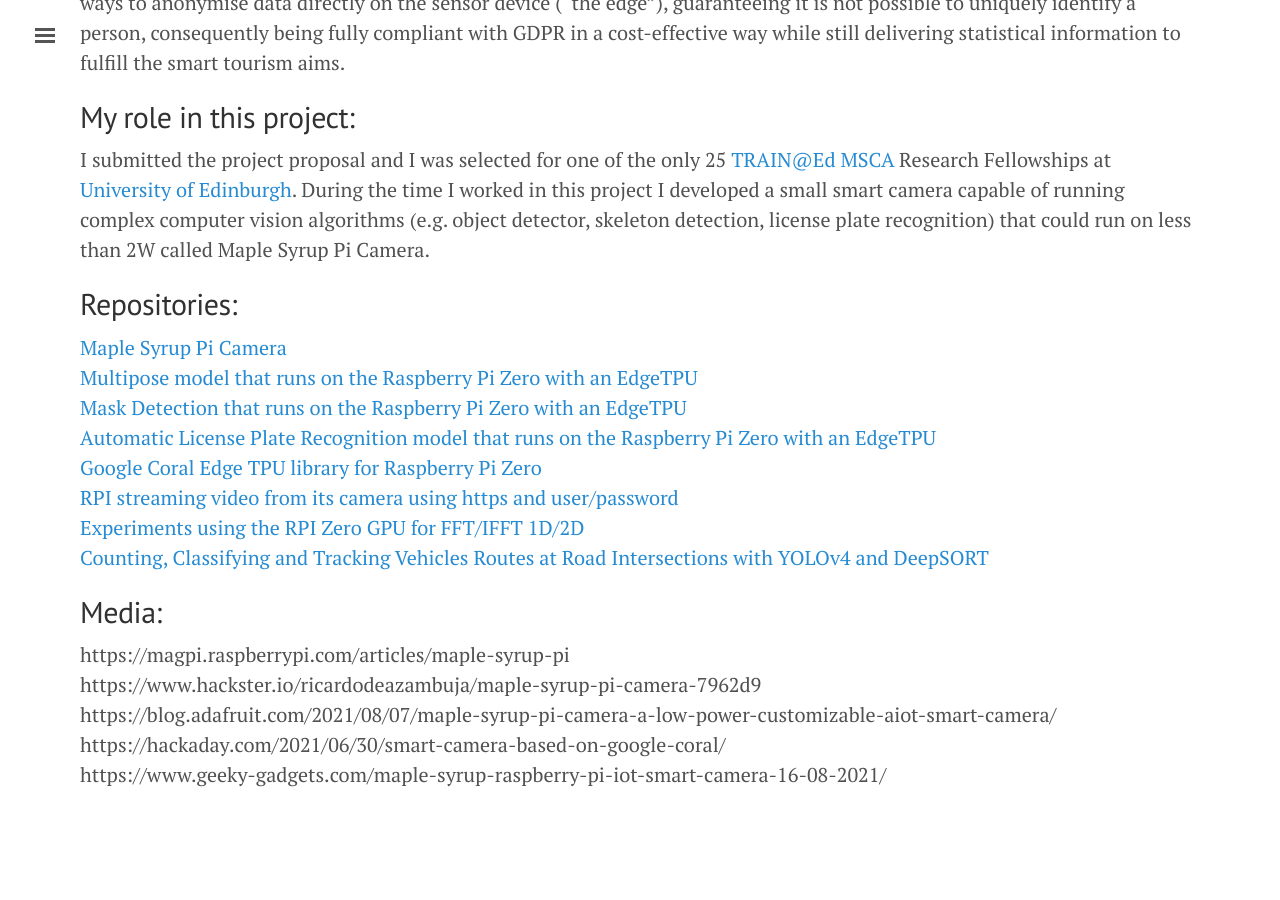
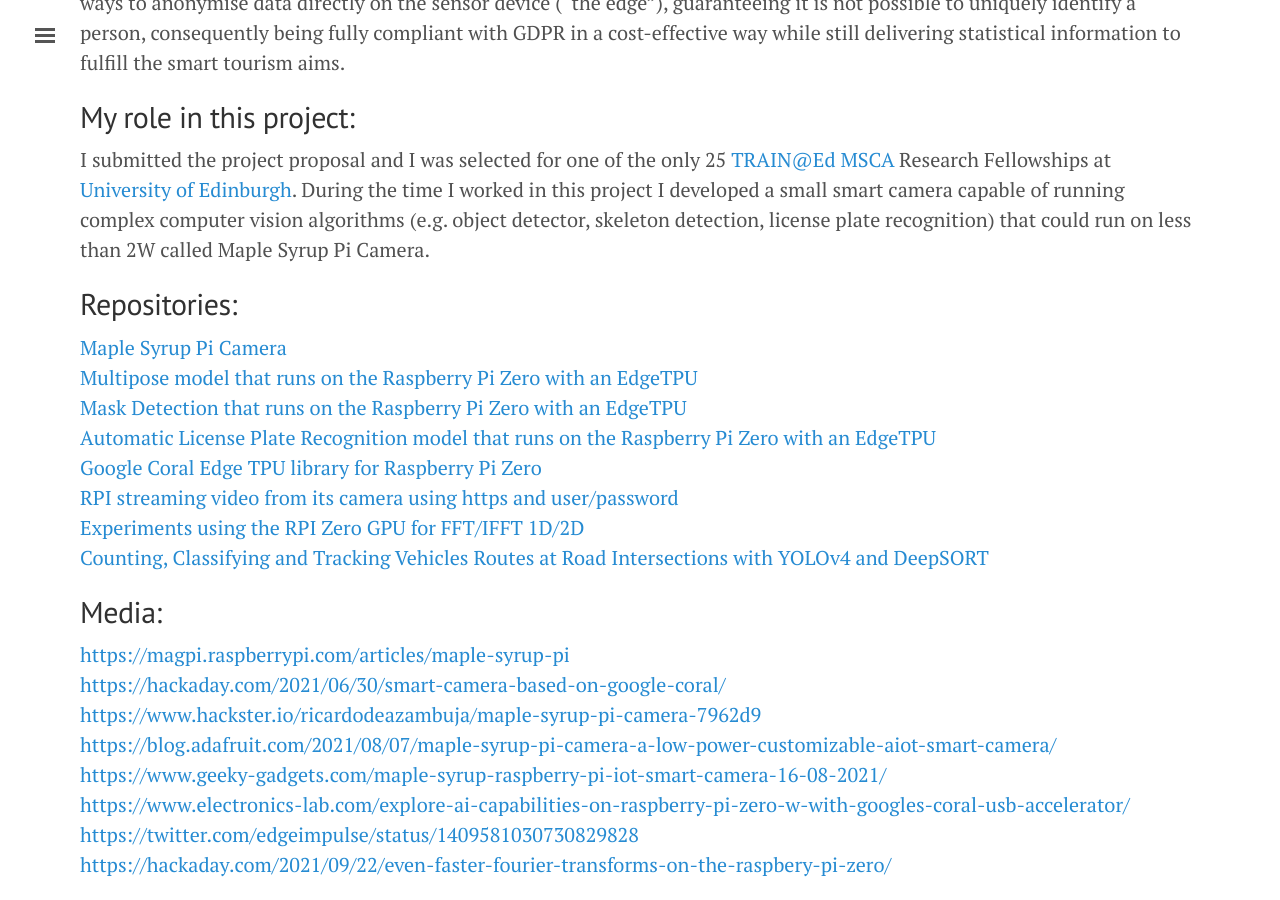
Before and after one commit to ricardodeazambuja/ricardodeazambuja.github.io, a Jekyll site: the page built from _projects/msca_uoe2021.md, in a window 1280 px wide and 900 px high, scrolled down 582 px. Built offline with Jekyll 4.4.1, drawn with Linux system fonts in a browser that asks for light colours; before the commit the page ends 1392 px from its top, so only the background shows below that; some of the changed lines change nothing that is shown.

Commit message:
Update links

```diff
--- a/_projects/msca_uoe2021.md
+++ b/_projects/msca_uoe2021.md
@@ -20,8 +20,11 @@
 - [Counting, Classifying and Tracking Vehicles Routes at Road Intersections with YOLOv4 and DeepSORT](https://github.com/LSI-UFRGS/vehicles-identify-and-tracking)
 
 ## Media:
-- https://magpi.raspberrypi.com/articles/maple-syrup-pi
-- https://www.hackster.io/ricardodeazambuja/maple-syrup-pi-camera-7962d9
-- https://blog.adafruit.com/2021/08/07/maple-syrup-pi-camera-a-low-power-customizable-aiot-smart-camera/
-- https://hackaday.com/2021/06/30/smart-camera-based-on-google-coral/
-- https://www.geeky-gadgets.com/maple-syrup-raspberry-pi-iot-smart-camera-16-08-2021/
+- [https://magpi.raspberrypi.com/articles/maple-syrup-pi](https://magpi.raspberrypi.com/articles/maple-syrup-pi)
+- [https://hackaday.com/2021/06/30/smart-camera-based-on-google-coral/](https://hackaday.com/2021/06/30/smart-camera-based-on-google-coral/)
+- [https://www.hackster.io/ricardodeazambuja/maple-syrup-pi-camera-7962d9](https://www.hackster.io/ricardodeazambuja/maple-syrup-pi-camera-7962d9)
+- [https://blog.adafruit.com/2021/08/07/maple-syrup-pi-camera-a-low-power-customizable-aiot-smart-camera/](https://blog.adafruit.com/2021/08/07/maple-syrup-pi-camera-a-low-power-customizable-aiot-smart-camera/)
+- [https://www.geeky-gadgets.com/maple-syrup-raspberry-pi-iot-smart-camera-16-08-2021/](https://www.geeky-gadgets.com/maple-syrup-raspberry-pi-iot-smart-camera-16-08-2021/)
+- [https://www.electronics-lab.com/explore-ai-capabilities-on-raspberry-pi-zero-w-with-googles-coral-usb-accelerator/](https://www.electronics-lab.com/explore-ai-capabilities-on-raspberry-pi-zero-w-with-googles-coral-usb-accelerator/)
+- [https://twitter.com/edgeimpulse/status/1409581030730829828](https://twitter.com/edgeimpulse/status/1409581030730829828)
+- [https://hackaday.com/2021/09/22/even-faster-fourier-transforms-on-the-raspbery-pi-zero/](https://hackaday.com/2021/09/22/even-faster-fourier-transforms-on-the-raspbery-pi-zero/)
```
